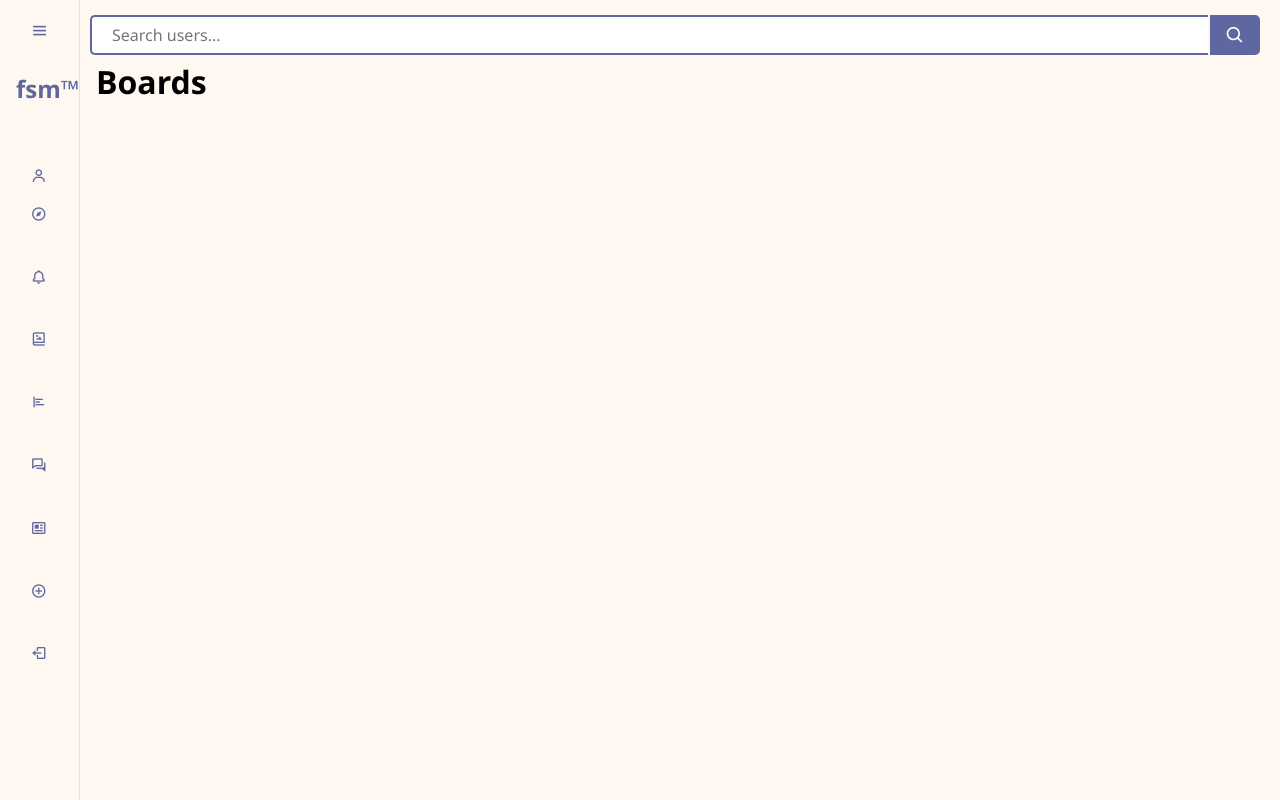
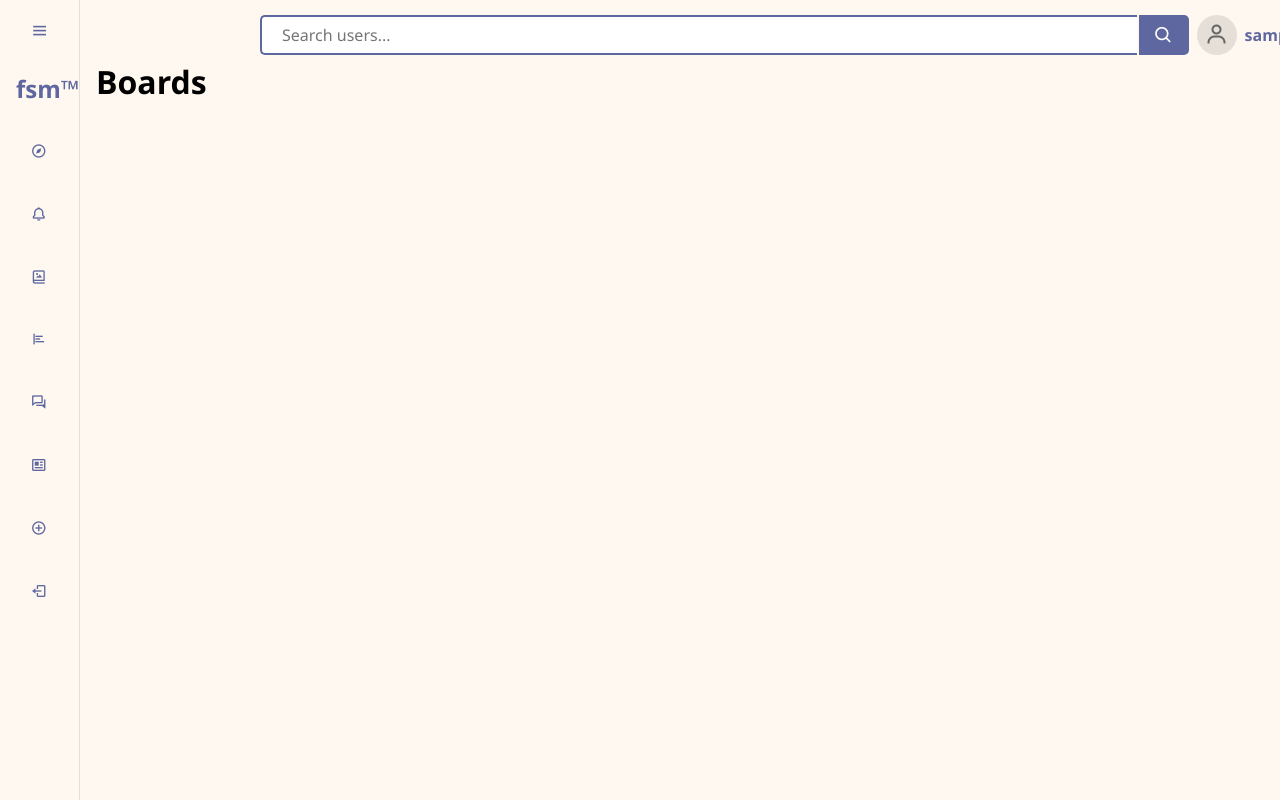
Before and after one commit to niko-jandernal/fsm_website, a Django app: page /boards in a window 1280 px wide. Run offline with Django 5.2, Linux system fonts and the light colour scheme; the visitor is signed in with stand-in values (Sample User, id 1).

Commit message:
adjusted the search bar and added an icon displaying the username of the logged in person

```diff
--- a/mywebsite/static/styles/style.css
+++ b/mywebsite/static/styles/style.css
@@ -130,6 +130,7 @@
 
 .sidebar.active .nav-item{
     opacity: 1;
+    width: 260px;
 }
 
 .main-content{
@@ -139,33 +140,34 @@
     top: 0;
     left: 80px;
     width: calc(100% - 80px);
-    padding: 1rem;
+    padding: 60px 1rem 1rem;
+    transition: padding-top 0.5s ease;
 }
 
-/* Adjust the left property and width of the main content when sidebar is active */
+
 .sidebar.active ~ .main-content{
     left: 250px;
     width: calc(100% - 250px);
 }
 
 .search-container {;
-    background-color: transparent; /* Adjust or remove background color if not needed */
-    z-index: 100; /* Ensure it's above the main content but below the sidebar button if necessary */
-    box-shadow: none; /* Remove or adjust box shadow if it looks out of place */
+    background-color: transparent;
+    z-index: 100;
+    box-shadow: none;
     position: fixed;
-    top: 15px; /* Adjust if necessary to align with your design */
-    left: 80px; /* Adjust based on the sidebar's width to not overlap with the sidebar toggle */
-    width: calc(100% - 90px); /* Decrease the width to prevent covering the button, adjust the subtracted value as necessary */
+    top: 15px;
+    left: 250px;
+    width:83%;
     display: flex;
     justify-content: space-between;
     align-items: center;
-    padding: 0 10px; /* Add padding inside the search container for aesthetics */
-    box-sizing: border-box; /* Ensures padding is included in the width calculation */
+    padding: 0 10px;
+    box-sizing: border-box;
 }
 
 #search-input {
-    flex-grow: 1; /* Allows the input to grow, filling the container */
-    margin-right: 2px; /* Spacing between the input and the search button */
+    flex-grow: 1;
+    margin-right: 2px;
     width: calc(100% - 90px);
     padding: 10px 20px;
     font-size: 16px;
@@ -174,11 +176,10 @@
     border-radius: 5px 0 0 5px;
     outline: none;
     height: 40px;
-
 }
 
 #search-btn {
-    white-space: nowrap; /* Prevents the button text/icon from wrapping */
+    white-space: nowrap;
     padding: 10px 15px;
     background: #5E679F;
     color: white;
@@ -191,13 +192,37 @@
 #search-btn i {
     font-size: 20px;
 }
-.main-content {
-    padding-top: 60px;
-    transition: padding-top 0.5s ease;
+
+.user-info {
+    display: flex;
+    align-items: center;
+    font-size: 14px;
+    color: #333; /* Adjust the text color as needed */
 }
 
-/* Adjust the search container's left and width when sidebar is active */
-.sidebar.active ~ #search-input {
-    left: 250px;
-    width: calc(100% - 260px);
+.user-icon {
+    width: 40px; /* Adjust the size as needed */
+    height: 40px;
+    margin-left: 8px;
+    margin-right: 8px;
+    display: flex;
+    align-items: center;
+    justify-content: center;
+    border-radius: 50%; /* Makes the icon background a circle */
+    background-color: #e6dfd8; /* Adjust the background color as needed */
 }
+
+.user-icon i {
+    font-size: 24px; /* Adjust icon size inside the circle */
+    color: #666; /* Adjust the icon color as needed */
+}
+
+.user-name {
+    font-weight: bold; /* Adjust as needed */
+    font-size: 16px; /* Adjust the font size as needed */
+    color: #5E679F; /* Adjust the text color as needed */
+    white-space: nowrap; /* Prevents the name from wrapping */
+    overflow: hidden; /* Ensures text overflow is hidden */
+    text-overflow: ellipsis; /* Adds an ellipsis to overflowed content */
+    max-width: 150px; /* Adjust based on the available space */
+}
--- a/mywebsite/templates/base.html
+++ b/mywebsite/templates/base.html
@@ -16,8 +16,14 @@
 <body>
     <div class="container">
         <div class="search-container">
-            <input type="text" id="search-input" placeholder="Search users..." onkeyup="searchUsers()">
+            <input type="text" id="search-input" placeholder="Search users...">
             <button type="submit" id="search-btn"><i class='bx bx-search'></i></button>
+            <div class="user-info">
+                <div class="user-icon"><i class='bx bx-user'></i></div>
+                <div class="user-name">
+                    {% if request.user.is_authenticated %}{{ request.user }}{% else %}Guest{% endif %}
+                </div>
+            </div>
         </div>
     </div>
 
@@ -35,18 +41,18 @@
             <a href="{% url 'home' %}"><p>Fashion Social Media</p></a>
         </div>
         <ul>
-            <li>
-                <a href="">
-                    <i class='bx bx-user' ></i>
-                    <span class="nav-item">
-                        {% if request.user.is_authenticated %}
-                            Welcome, {{ request.user }}
-                        {% else %}
-                            Welcome, User
-                        {% endif %}
-                    </span>
-                </a>
-            </li>
+{#            <li>#}
+{#                <a href="">#}
+{#                    <i class='bx bx-user' ></i>#}
+{#                    <span class="nav-item">#}
+{#                        {% if request.user.is_authenticated %}#}
+{#                            Welcome, {{ request.user }}#}
+{#                        {% else %}#}
+{#                            Welcome, User#}
+{#                        {% endif %}#}
+{#                    </span>#}
+{#                </a>#}
+{#            </li>#}
             <li>
                 <a href="{% url 'explore' %}" >
                     <i class='bx bx-compass'></i>
@@ -121,7 +127,7 @@
         setTimeout(function() {
             document.querySelector('.sidebar').style.transition = 'all 0.5s ease';
             document.querySelector('.main-content').style.transition = 'all 0.5s ease';
-        }, 1000);
+        }, 400);
 
     // Check local storage on page load
     let sidebarState = localStorage.getItem('sidebarState');
```
